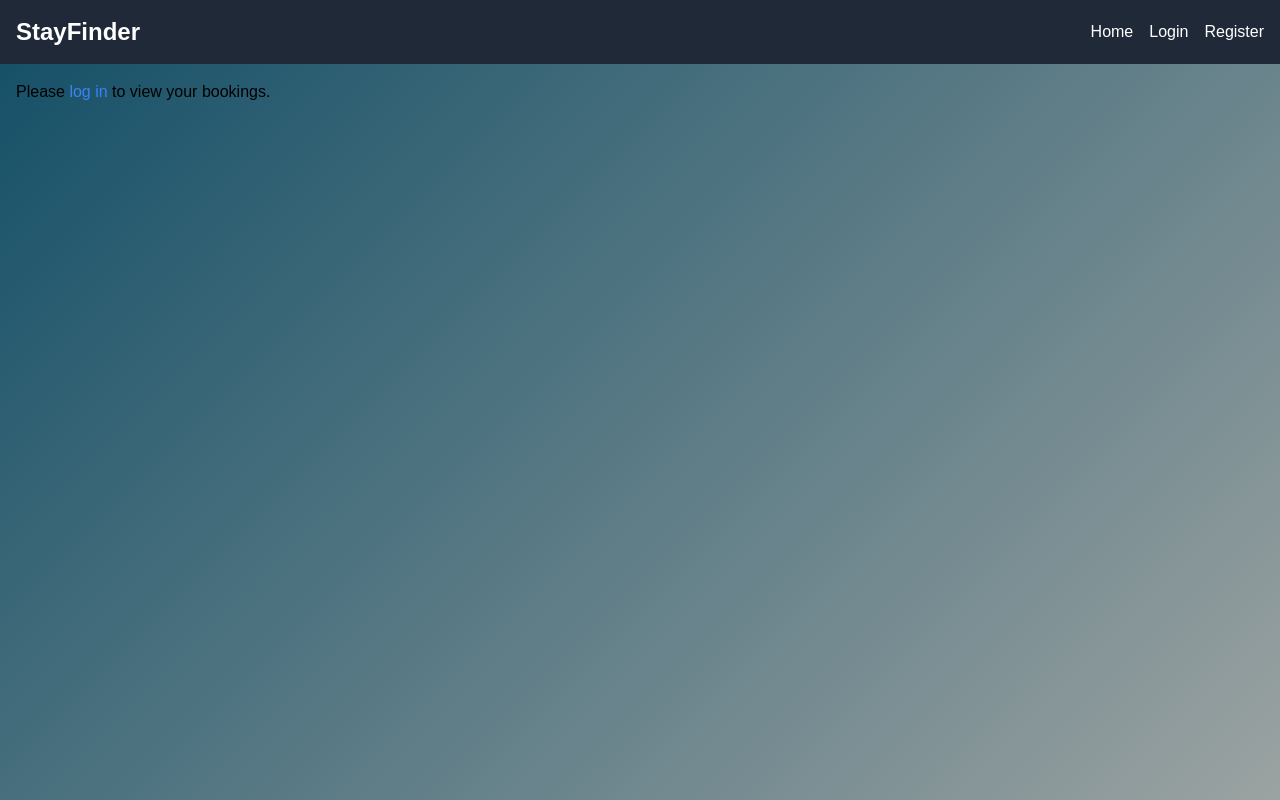
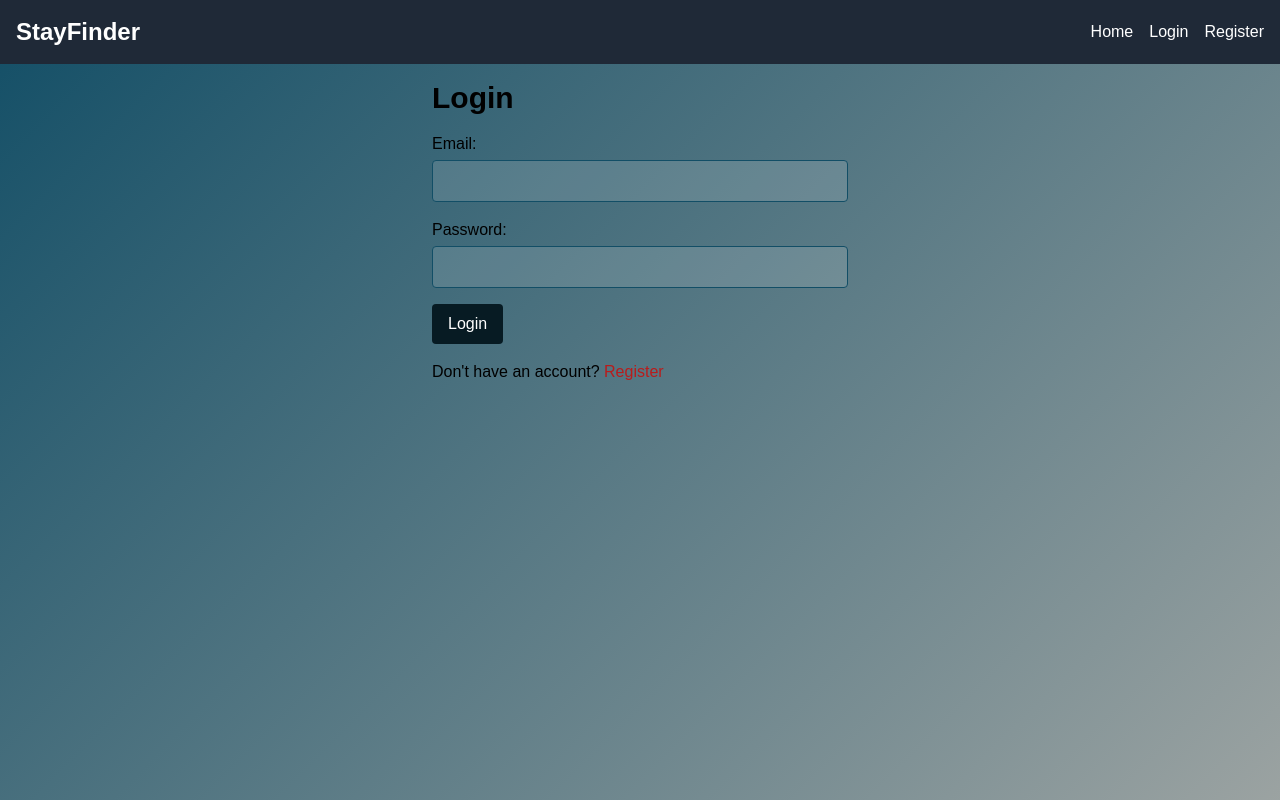
Before and after one commit to kuldeep8630/StayFinder, a React (Vite) app in the folder client/: page /login in a window 1280 px wide. Shown: the top 800 px of the page. Built offline with nearby package versions, Linux system fonts and the light colour scheme.

Commit message:
Ensure all client URL updates are committed

```diff
--- a/client/src/pages/Login.jsx
+++ b/client/src/pages/Login.jsx
@@ -1,69 +1,66 @@
-import { useEffect, useState, useContext } from 'react';
-import { Link } from 'react-router-dom';
-import axios from 'axios';
+import { useState, useContext } from 'react';
+import { Link, useNavigate } from 'react-router-dom';
 import { AuthContext } from '../context/AuthContext.jsx';
 
-function MyBookings() {
-  const { token } = useContext(AuthContext);
-  const [bookings, setBookings] = useState([]);
+function Login() {
+  const { login } = useContext(AuthContext);
+  const [formData, setFormData] = useState({
+    email: '',
+    password: '',
+  });
   const [error, setError] = useState('');
+  const navigate = useNavigate();
 
-  useEffect(() => {
-    const fetchBookings = async () => {
-      if (!token) {
-        setError('Please log in to view your bookings');
-        return;
-      }
+  const handleChange = (e) => {
+    setFormData({ ...formData, [e.target.name]: e.target.value });
+  };
 
-      try {
-        console.log('Fetching bookings from /api/bookings/my-bookings');
-        const response = await axios.get('https://stayfinder-v2y6.onrender.com/api/bookings/my-bookings', {
-          headers: { Authorization: `Bearer ${token}` },
-        });
-        setBookings(response.data);
-        setError('');
-      } catch (err) {
-        setError(err.response?.data?.message || 'Failed to fetch bookings');
-        console.error('Error fetching bookings:', err.response?.data?.message || err.message);
-      }
-    };
-    fetchBookings();
-  }, [token]);
-
-  if (!token) {
-    return (
-      <div className="p-4">
-        <p>
-          Please <Link to="/login" className="text-blue-500 hover:underline">log in</Link> to view your bookings.
-        </p>
-      </div>
-    );
-  }
-
-  if (error) {
-    return <div className="p-4"><p className="text-red-500">{error}</p></div>;
-  }
+  const handleSubmit = async (e) => {
+    e.preventDefault();
+    try {
+      await login(formData.email, formData.password);
+      navigate('/');
+    } catch (err) {
+      setError(err.response?.data?.message || 'Failed to login');
+    }
+  };
 
   return (
-    <div className="p-4">
-      <h1 className="text-3xl font-bold mb-4">My Bookings</h1>
-      {bookings.length === 0 ? (
-        <p className="text-black">You have no bookings yet.</p>
-      ) : (
-        <div className="space-y-4">
-          {bookings.map(booking => (
-            <div key={booking._id} className="border border-[#124E66] focus:border-[#124E66] focus:ring-1 focus:ring-[#124E66] focus:outline-none rounded-lg p-4 shadow">
-              <p><strong>Listing:</strong> {booking.listing.title}</p>
-              <p><strong>Location:</strong> {booking.listing.location}</p>
-              <p><strong>Check-In Date:</strong> {new Date(booking.checkInDate).toLocaleDateString()}</p>
-              <p><strong>Check-Out Date:</strong> {new Date(booking.checkOutDate).toLocaleDateString()}</p>
-              <p><strong>Total Price:</strong> ${booking.totalPrice}</p>
-            </div>
-          ))}
+    <div className="p-4 max-w-md mx-auto">
+      <h1 className="text-3xl font-bold mb-4">Login</h1>
+      {error && <p className="text-red-500 mb-2">{error}</p>}
+      <form onSubmit={handleSubmit} className="space-y-4">
+        <div>
+          <label className="block mb-1">Email:</label>
+          <input
+            type="email"
+            name="email"
+            value={formData.email}
+            onChange={handleChange}
+            required
+            className="border border-[#124E66] focus:border-[#124E66] focus:ring-1 focus:ring-[#124E66] focus:outline-none rounded p-2 w-full bg-[#ffffff20] text-black placeholder-[#bcb7b0]"
+          />
         </div>
-      )}
+        <div>
+          <label className="block mb-1">Password:</label>
+          <input
+            type="password"
+            name="password"
+            value={formData.password}
+            onChange={handleChange}
+            required
+            className="border border-[#124E66] focus:border-[#124E66] focus:ring-1 focus:ring-[#124E66] focus:outline-none rounded p-2 w-full bg-[#ffffff20] text-black placeholder-[#bcb7b0]"
+          />
+        </div>
+        <button type="submit" className="bg-[#071b23]  text-white px-4 py-2 rounded hover:bg-[#124E66]">
+          Login
+        </button>
+      </form>
+      <p className="mt-4">
+        Don't have an account? <Link to="/register" className="tbg-[#071b23] text-red-700 hover:underline">Register</Link>
+      </p>
     </div>
   );
 }
 
-export default MyBookings;
+export default Login;
```
